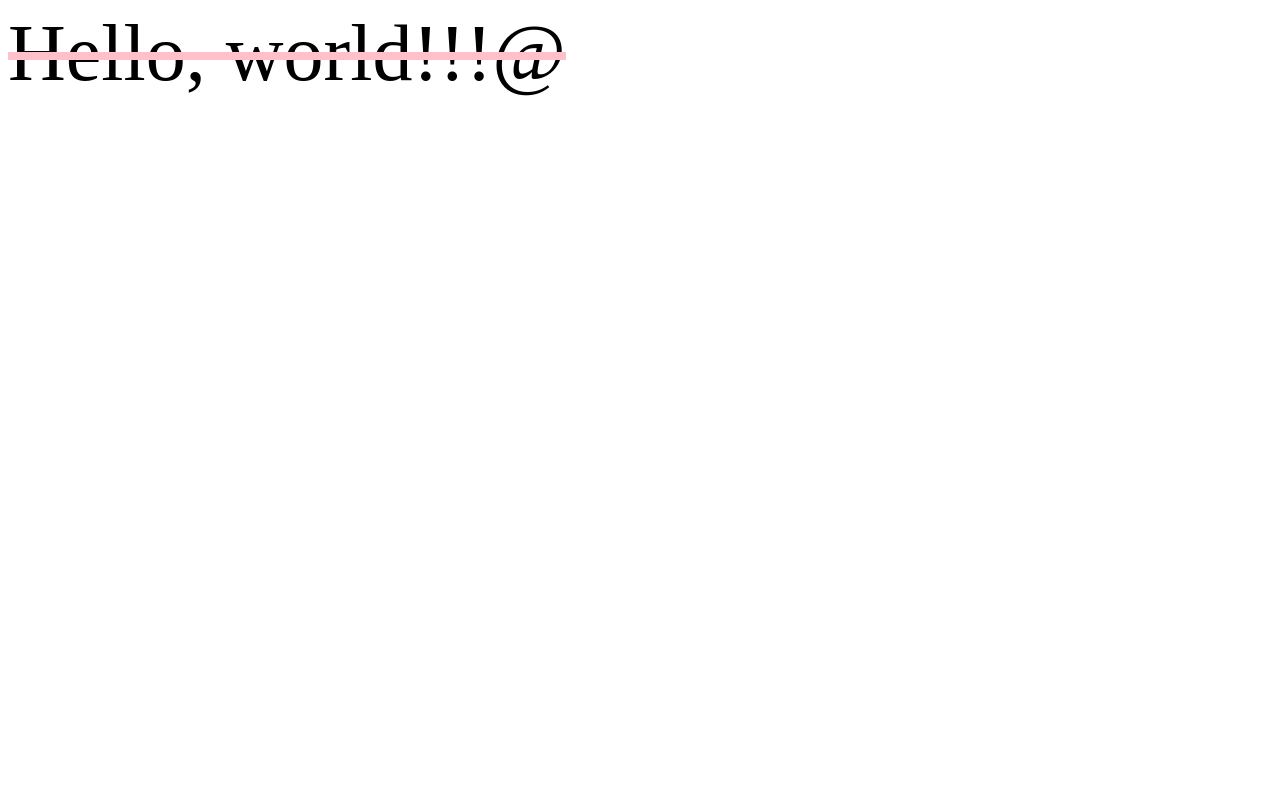
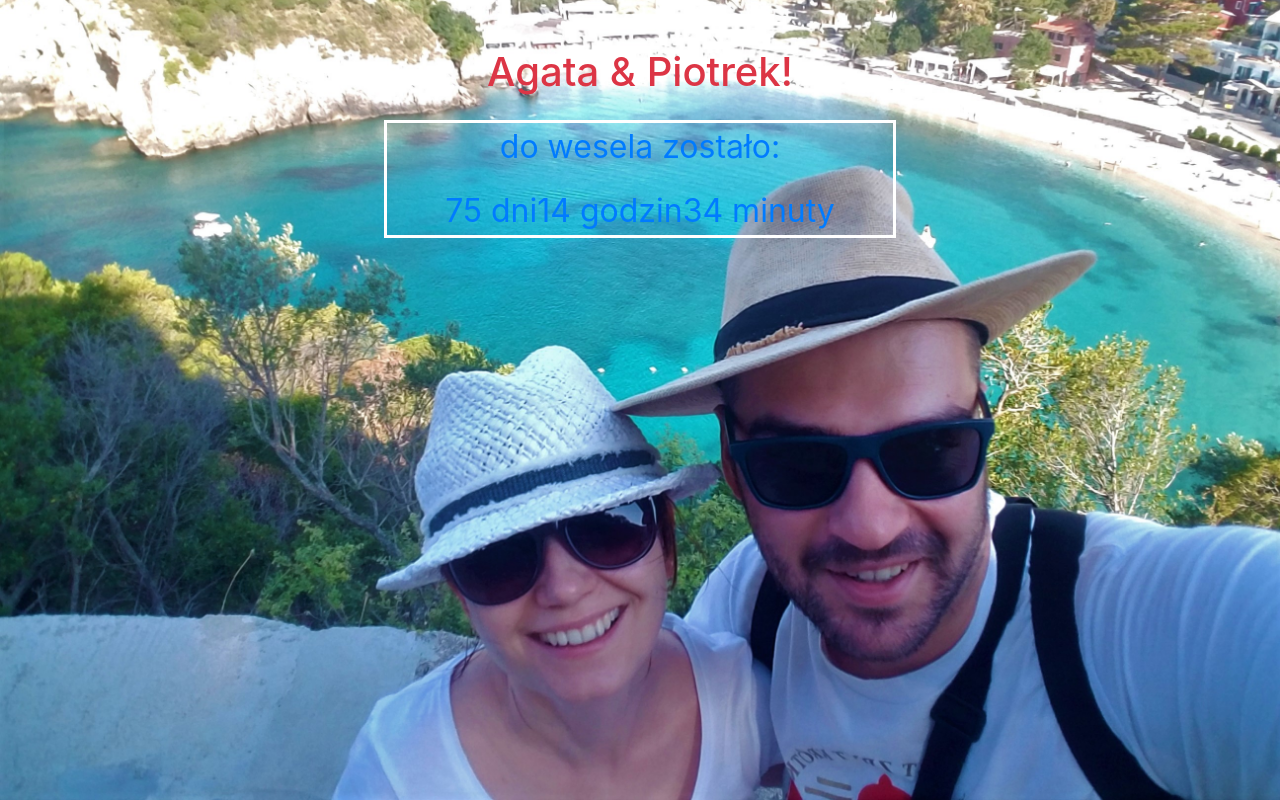
Before and after one commit to wilkpiotr/my-wedding-site, a website built with webpack: page src/index.html in a window 1280 px wide. Built offline with nearby package versions, Linux system fonts and the light colour scheme.

Commit message:
bootstrap and first html

```diff
--- a/src/index.html
+++ b/src/index.html
@@ -5,10 +5,18 @@
     <meta name="viewport" content="width=device-width, initial-scale=1.0">
     <meta http-equiv="X-UA-Compatible" content="ie=edge">
     <link rel="stylesheet" href="main.css">
-    <title>Agata & Piotrek</title>
+    <title>Agata &amp Piotrek</title>
 </head>
 <body>
-    <div>Hello, world!!!@</div>
+    <section class="About-us pt-5 pb-5">
+        <h1 class="text-center text-danger mb-4">Agata &amp Piotrek!</h1>
+        <div class="text-center text-primary">
+            <p>do wesela zostało:</p>
+            <span>75 dni</span><span>14 godzin</span><span>34 minuty</span>
+        </div>
+    </section>
+
+
     <script src="main.js"></script>
 </body>
 </html>
--- a/src/index.js
+++ b/src/index.js
@@ -1,4 +1,5 @@
 import "./scss/main.scss";
+import 'bootstrap';
 
 
-console.log("hello, world");
+console.log("hello, world!");
--- a/src/scss/main.scss
+++ b/src/scss/main.scss
@@ -1,8 +1,15 @@
+@import "~bootstrap/scss/bootstrap";
+
+section {
+  background: grey url('../pictures/corfu.jpg') no-repeat center bottom;
+  background-size: cover;
+  height: 100vh;
+}
+
 div {
-  font-size: 5em;
-  text-decoration-line: line-through;
-  text-decoration-color: pink;
+  font-size: 2rem;
+  margin-left: 30%;
+  margin-right: 30%;
   border-width: 2px;
-  @util border-style(solid null dotted dashed);
-  @util border-color(#aaa null #000 red);
+  border: 3px solid white;
 }
--- a/webpack.config.js
+++ b/webpack.config.js
@@ -24,6 +24,17 @@ module.exports = {
       {
         test: /\.scss$/,
         use:  [MiniCssExtractPlugin.loader, 'css-loader', 'postcss-loader', 'sass-loader']
+      },
+      {
+        test: /\.(png|jpg|gif)$/,
+        use: [
+          {
+            loader: 'url-loader',
+            options: {
+              limit: 10000
+            }
+          }
+        ]
       }
     ]
   },
```
Also changed, not shown: package.json (+6 -1 lines), dist/index.html (deleted), src/pictures/corfu.jpg (added), 1 other file.
